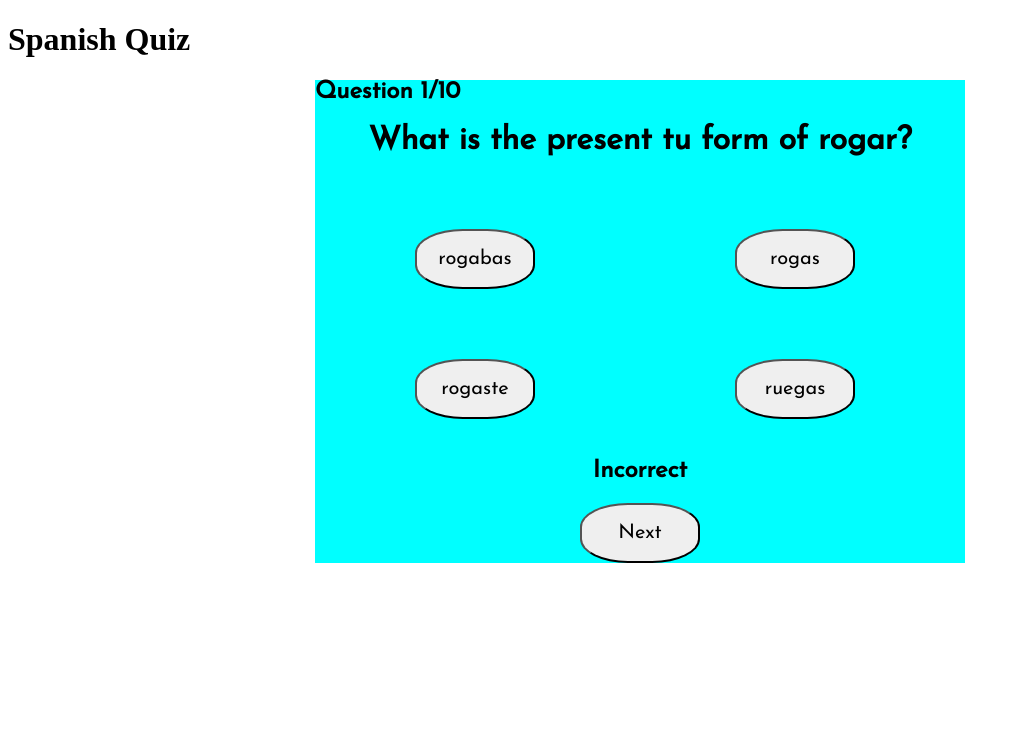
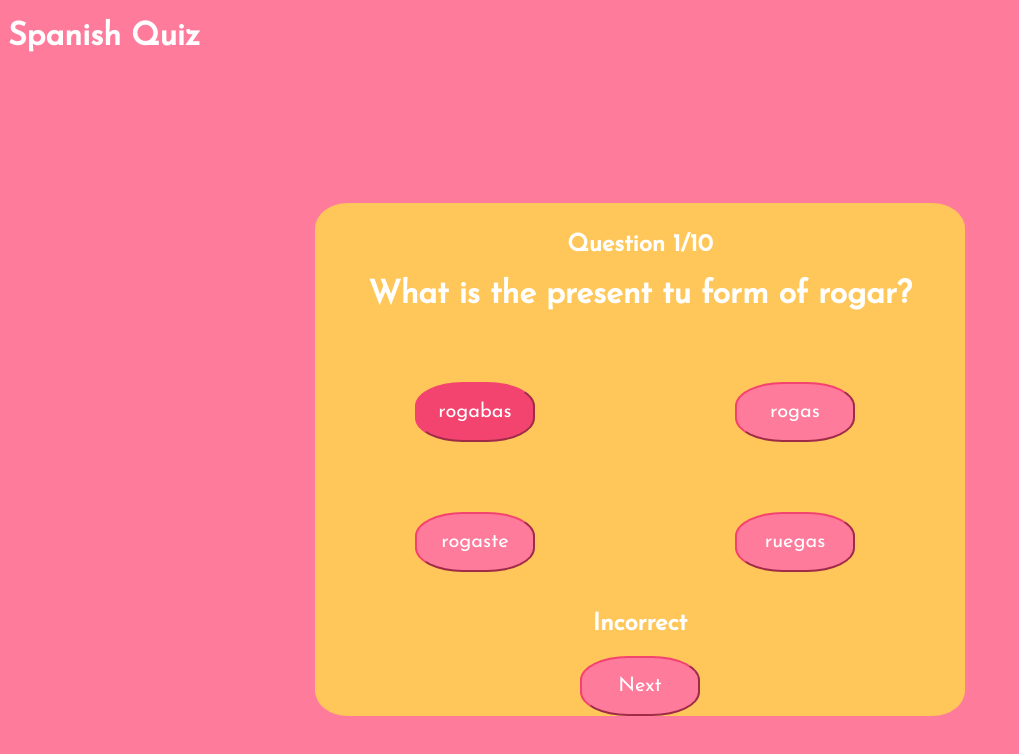
Before and after one commit to chuelgi/spanish-quiz, a plain HTML site: page index.html in a window 1280 px wide. Both pictures are taken after a click on the button "rogabas". Shown: the whole page, without its empty margins (0-1019 px from the left). Drawn offline with Linux system fonts and the light colour scheme.

Commit message:
Display message when quiz is over.

```diff
--- a/index.html
+++ b/index.html
@@ -4,7 +4,7 @@
     <head>
         <meta charset="utf-8">
         <meta http-equiv="X-UA-Compatible" content="IE=edge">
-        <title>Quiz</title>
+        <title>Spanish Quiz</title>
         <meta name="description" content="">
         <meta name="viewport" content="width=device-width, initial-scale=1">
         <link rel="stylesheet" href="style.css">
@@ -12,23 +12,24 @@
     </head>
     <body onload="quizStart()">
 
-        <h1 class="top-bar">Spanish Quiz</h1>
+        <h1 class="top-bar" style="color: white;">Spanish Quiz</h1>
 
         <div class = "card">
             <div id = "question-container">
 
-                <h2> Question <span id = "question-place"></span>/10</h2>
+                <h2 id="place-info"> Question <span id = "question-place"></span>/10</h2>
                 <h1 id="display-question"></h1>
             </div>
-                <div id="choices-container">
+            <div id="choices-container">
 
-                </div>
+            </div>
 
-                <h2 id="is-right" style="display: none;" ></h2>
-               <button id = "next-button" onclick="getNext()" style="display: none;" > Next</button>
+            <h2 id="is-right" style="display: none;" ></h2>
+            <button id = "next-button" onclick="getNext()" style="display: none;" > Next</button>
+            <h1 id="score-display" style= "display: none;">Score: <span id="score"></span>/10</h1>
 
         </div>
-        <h2 id="score-display" style= "display: none;">Score: <span id="score"></span>/10</h2>
+
 
         <script src="quizQuestions.js" ></script>
     </body>
--- a/quizQuestions.js
+++ b/quizQuestions.js
@@ -119,6 +119,8 @@ const quizQuestions = [
 		answer: 'b',
 	},
 ];
+
+
 let currentQuestionIndex = 0;
 
 let curScore = 0;
@@ -133,6 +135,12 @@ const nextButton = document.getElementById("next-button");
 const score = document.getElementById("score");
 const scoreDisplay = document.getElementById("score-display");
 
+//question and message text
+var quest = document.getElementById('display-question');
+
+//choices container
+const choicesContainer = document.getElementById("choices-container");
+
 function quizStart() {
 	//displays first question
 	showQuestion(currentQuestionIndex);
@@ -146,10 +154,8 @@ function showQuestion(questionIndex){
 	questionPlace.innerText = currentQ.id;
 
 	//set question text
-	var quest = document.getElementById('display-question');
     quest.innerText = currentQ.question;
 
-	const choicesContainer = document.getElementById("choices-container");
 	//clear choices
 	choicesContainer.innerHTML = "";
 
@@ -159,22 +165,18 @@ function showQuestion(questionIndex){
         choiceButton.textContent = choiceText;
         choiceButton.onclick = () => selectChoice(choiceIndex);
 
-		// Add the CSS class
+		// add class
 		choiceButton.classList.add("choice-button");
 
         choicesContainer.appendChild(choiceButton);
     });
-
-
-
-	//
 
 }
 
 function selectChoice(choiceIndex){
 	selectedChoiceIndex = choiceIndex;
 
-    // Highlight the selected choice visually (you can apply CSS styles here)
+    // highlight selected
     const choiceButtons = document.querySelectorAll(".choice-button");
     choiceButtons.forEach((button, index) => {
         if (index === choiceIndex) {
@@ -185,7 +187,7 @@ function selectChoice(choiceIndex){
     });
 
 	if (currentQuestionIndex === quizQuestions.length - 1) {
-        // Hide the Next button for the last question
+        //hide next button
         nextButton.style.display = "none";
     } else {
         nextButton.style.display = "block";
@@ -202,25 +204,18 @@ function getNext() {
     nextButton.style.display = "none";
 	//hide response
 	respond.style.display = "none"
-	console.log("quiz ");
-if(currentQuestionIndex ===  9){
-	console.log("quiz ended");
-	const scoreElement = document.getElementById("score");
-	const scoreDisplay = document.getElementById("score-display");
-	scoreDisplay.style.display = "block";
-	scoreElement.innerText = curScore;
-	console.log("score is " + score);
-	return;
-}else{
+
+	//goes to next question
 	currentQuestionIndex++;
 	showQuestion(currentQuestionIndex);
-}
+
 
 }
 
 function checkAnswer(selectedAnswer) {
 	const correctAnswer = quizQuestions[currentQuestionIndex].answer;
 
+	//correct letter correlates to a number
 	if(correctAnswer === 'a' && selectedAnswer === 0){
 		curScore++;
 		respond.style.display = "block";
@@ -243,16 +238,20 @@ function checkAnswer(selectedAnswer) {
 		respond.style.display = "block";
 	}
 
-		if(currentQuestionIndex ===  9){
-			quizEnd();
-		}
+	//ends quiz
+	if(currentQuestionIndex ===  9){
+		quizEnd();
+	}
 }
 
 function quizEnd(){
-
+	//display score
 	const scoreElement = document.getElementById("score");
 	const scoreDisplay = document.getElementById("score-display");
 	scoreDisplay.style.display = "block";
 	scoreElement.innerText = curScore;
 
+	quest.innerText = "Quiz End";
+	choicesContainer.innerHTML = "";
+
 }
--- a/style.css
+++ b/style.css
@@ -1,10 +1,21 @@
+body{
+    background-color: #FF7B9C;
+
+}
+.top-bar{
+    font-family: 'Josefin Sans', sans-serif;
+}
+
 .card{
-    background-color: aqua;
+    background-color: #FFC759;
     margin-left: auto;
     margin-right: auto;
+    margin-top: 150px;
     width:650px;
     height: 450;
     font-family: 'Josefin Sans', sans-serif;
+    border-radius: 5%;
+    color: white;
 
 }
 
@@ -19,17 +30,31 @@
     font-family: 'Josefin Sans', sans-serif;
     font-size: 20px;
     border-radius: 40%;
+    background-color: #FF7B9C;
+    border-color: #f3436f;
+    color: white;
+
+
 }
 
 #display-question{
     text-align: center;
 
 }
+#score-display{
 
-#question-place{
     text-align: center;
     margin-left: auto;
     margin-right: auto;
+    padding-top: 30px;
+    padding-bottom: 30px;
+}
+
+#place-info{
+    text-align: center;
+    margin-left: auto;
+    margin-right: auto;
+    padding-top: 30px;
 }
 
 #is-right{
@@ -44,4 +69,12 @@
     width: 120px;
     height: 60px;
     border-radius: 40%;
+    border-color: #f3436f;
+    background-color: #FF7B9C;
+    color: white;
 }
+
+.choice-button.selected {
+    background-color: #f3436f;
+    color: #ffffff;
+}
```
